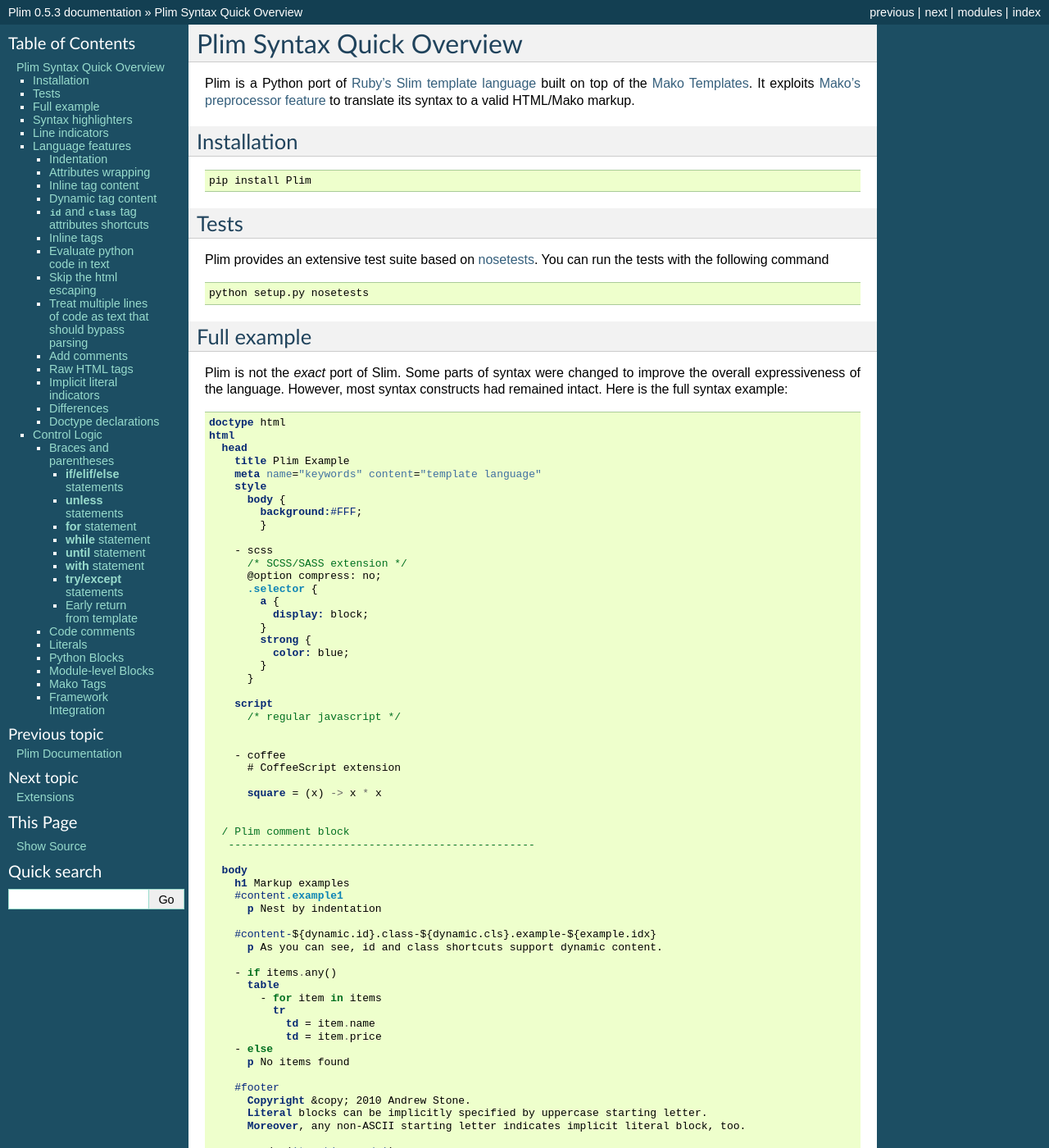
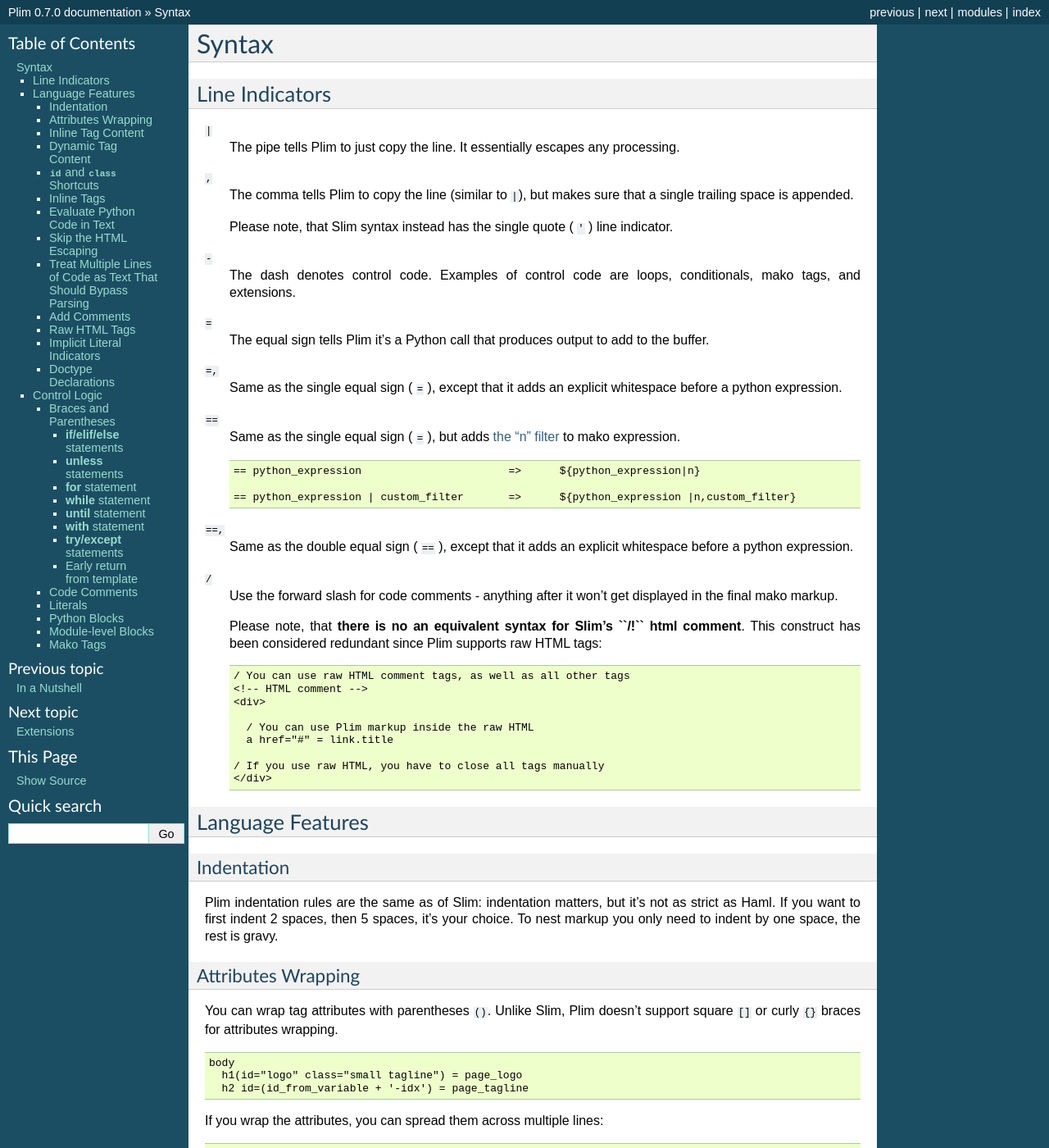
Before and after one commit to avanov/Plim, a Sphinx documentation site: the page built from docs/en/syntax.txt, in a window 1280 px wide and 1400 px high. Shown: the whole window at 82% size. Built offline with Sphinx 7.4.7, drawn with Linux system fonts in a browser that asks for light colours; some of the changed text lies outside the part shown.

Commit message:
Change the behaviour of ",", "=," and "==," operators.

```diff
--- a/docs/conf.py
+++ b/docs/conf.py
@@ -48,9 +48,9 @@ copyright = u'2012, Maxim Avanov'
 # built documents.
 #
 # The short X.Y version.
-version = '0.5'
+version = '0.7'
 # The full version, including alpha/beta/rc tags.
-release = '0.5.3'
+release = '0.7.0'
 
 # The language for content autogenerated by Sphinx. Refer to documentation
 # for a list of supported languages.
--- a/docs/en/syntax.txt
+++ b/docs/en/syntax.txt
@@ -1,116 +1,9 @@
-============================
- Plim Syntax Quick Overview
-============================
-
-Plim is a Python port of `Ruby's Slim template language <http://slim-lang.com/>`_
-built on top of the `Mako Templates <http://www.makotemplates.org/>`_.
-It exploits `Mako's preprocessor feature <http://docs.makotemplates.org/en/latest/usage.html?highlight=preprocessor#api-reference>`_
-to translate its syntax to a valid HTML/Mako markup.
+=======================
+ Syntax
+=======================
 
 
-Installation
-=============
-
-.. code-block:: bash
-
-   pip install Plim
-
-
-Tests
-=======
-
-Plim provides an extensive test suite based on `nosetests <http://nose.readthedocs.org/en/latest/>`_.
-You can run the tests with the following command
-
-.. code-block:: bash
-
-    python setup.py nosetests
-
-
-
-Full example
-==============================
-
-Plim is not the *exact* port of Slim. Some parts of syntax were changed to improve the overall
-expressiveness of the language. However, most syntax constructs had remained intact.
-Here is the full syntax example:
-
-.. code-block:: slim
-
-    doctype html
-    html
-      head
-        title Plim Example
-        meta name="keywords" content="template language"
-        style
-          body {
-            background:#FFF;
-            }
-
-        - scss
-          /* SCSS/SASS extension */
-          @option compress: no;
-          .selector {
-            a {
-              display: block;
-            }
-            strong {
-              color: blue;
-            }
-          }
-
-        script
-          /* regular javascript */
-
-
-        - coffee
-          # CoffeeScript extension
-
-          square = (x) -> x * x
-
-
-      / Plim comment block
-       ------------------------------------------------
-
-      body
-        h1 Markup examples
-        #content.example1
-          p Nest by indentation
-
-        #content-${dynamic.id}.class-${dynamic.cls}.example-${example.idx}
-          p As you can see, id and class shortcuts support dynamic content.
-
-        - if items.any()
-          table
-            - for item in items
-              tr
-                td = item.name
-                td = item.price
-        - else
-          p No items found
-
-        #footer
-          Copyright &copy; 2010 Andrew Stone.
-          Literal blocks can be implicitly specified by uppercase starting letter.
-          Moreover, any non-ASCII starting letter indicates implicit literal block, too.
-
-        = render('tracking_code')
-
-        script
-          /* "script" and "style" blocks do not require explicit literal indicator "|"  */
-          $(content).do_something();
-
-
-Syntax highlighters
-======================
-
-At this moment, Plim doesn't have syntax highlighters.
-
-But, at a starting point, you can use `Slim syntax highlighters <https://github.com/stonean/slim#syntax-highlighters>`_.
-Most of the Plim syntax is the same as of Slim.
-
-
-Line indicators
+Line Indicators
 ==================
 
 ``|``
@@ -129,7 +22,8 @@ Line indicators
   The equal sign tells Plim it's a Python call that produces output to add to the buffer.
 
 ``=,``
-  Same as the single equal sign ( ``=`` ), except that it adds a trailing whitespace.
+  Same as the single equal sign ( ``=`` ), except that it adds an explicit whitespace
+  before a python expression.
 
 ``==``
   Same as the single equal sign ( ``=`` ), but adds `the "n" filter <http://docs.makotemplates.org/en/latest/filtering.html>`_
@@ -143,7 +37,8 @@ Line indicators
 
 
 ``==,``
-  Same as the double equal sign ( ``==`` ), except that it adds a trailing whitespace.
+  Same as the double equal sign ( ``==`` ), except that it adds an explicit whitespace
+  before a python expression.
 
 ``/``
   Use the forward slash for code comments - anything after it won't get displayed in the final mako markup.
@@ -165,7 +60,7 @@ Line indicators
       </div>
 
 
-Language features
+Language Features
 ==================
 
 
@@ -177,7 +72,7 @@ If you want to first indent 2 spaces, then 5 spaces, it's your choice. To nest m
 indent by one space, the rest is gravy.
 
 
-Attributes wrapping
+Attributes Wrapping
 ---------------------------------
 
 You can wrap tag attributes with parentheses ``()``. Unlike Slim, Plim doesn't support square ``[]`` or
@@ -205,7 +100,7 @@ If you wrap the attributes, you can spread them across multiple lines:
       ) = page_tagline
 
 
-Inline tag content
+Inline Tag Content
 ---------------------
 
 You can put content on the same line with the tag:
@@ -230,7 +125,7 @@ Or nest it. Note: Use either a pipe or `Implicit literal indicators `_
         Yes, Welcome to my site
 
 
-Dynamic tag content
+Dynamic Tag Content
 --------------------------------
 
 You can make the call on the same line
@@ -250,7 +145,7 @@ Or nest it.
         = page_headline
 
 
-``id`` and ``class`` tag attributes shortcuts
+``id`` and ``class`` Shortcuts
 -------------------------------------------
 
 You can specify the id and class attributes in the following shortcut form.
@@ -302,7 +197,7 @@ this is the same as
         = show_content
 
 
-Inline tags
+Inline Tags
 ------------
 
 Sometimes you may want to be a little more compact and inline the tags.
@@ -323,7 +218,7 @@ For readability, don't forget you can wrap the attributes.
       li: a(href="/b") B link
 
 
-Evaluate python code in text
+Evaluate Python Code in Text
 -------------------------------
 
 Use standard `mako expression syntax <http://docs.makotemplates.org/en/latest/syntax.html#expression-substitution>`_.
@@ -346,7 +241,7 @@ tag (or Plim's ``-text`` equivalent for blocks of mako syntax examples), or this
       h1 Welcome ${'${current_user.name}'} to the show.
 
 
-Skip the html escaping
+Skip the HTML Escaping
 ------------------------
 
 Use either a double equal sign
@@ -367,7 +262,7 @@ or the explicit ``| n`` filter at the end of the expression
         = page_headline | n
 
 
-Treat multiple lines of code as text that should bypass parsing
+Treat Multiple Lines of Code as Text That Should Bypass Parsing
 ------------------------------------------------------------------
 
 Use a pipe ( ``|`` ) or comma ( ``,`` ) or implicit literal indicator to start the escape.
@@ -416,7 +311,7 @@ The left margin is set to the zero. Any additional spaces will be copied over.
                 And so on...
 
 
-Add comments
+Add Comments
 ---------------
 
 Use ``/`` for code comments
@@ -429,7 +324,7 @@ Use ``/`` for code comments
           Neither does this line.
 
 
-Raw HTML tags
+Raw HTML Tags
 --------------
 
 It is particularly useful in situations like the following
@@ -447,51 +342,14 @@ It is particularly useful in situations like the following
       </div>
 
 
-Implicit literal indicators
+Implicit Literal Indicators
 ----------------------------
 
+Literal blocks can be implicitly specified by uppercase starting letter.
+Moreover, any non-ASCII starting letter indicates an implicit literal block, too.
 
 
-Differences
-----------------
-
--   Original Slim has the ``'``, ``='``, and ``=='`` `line indicators <https://github.com/stonean/slim#line-indicators>`_.
-    The same behaviour in Plim can be achieved by the following constructs:
-
-    .. code-block:: slim
-
-        , value
-        =, value
-        ==, value
-
-
--   There is only one type of parentheses for wrapping tag attributes - ``()``. Unlike Slim,
-    Plim doesn't support square or curly braces. However, of course, you can use them in any
-    regular python code:
-
-    .. code-block:: slim
-
-        / For attributes wrapping we can use only parentheses
-        p(title="Link Title")
-            h1 class=(item.id == 1 and 'one' or 'unknown') Title
-
-            / Square and curly braces are allowed only in Python and Mako expressions
-            a#idx-${item.id} href=item.get_link(**{'argument': 'value'}) = item.attrs['title']
-
-
--   In Plim, all html tags **MUST** be written in lowercase.
-
-    .. code-block:: slim
-
-        doctype 5
-        html
-            head
-                title Page Title
-            body
-                p Hello World
-
-
-Doctype declarations
+Doctype Declarations
 --------------------
 
 .. code-block:: slim
@@ -505,7 +363,7 @@ Control Logic
 ==============
 
 
-Braces and parentheses
+Braces and Parentheses
 ----------------------
 
 
@@ -541,7 +399,7 @@ Early return from template
 ~~~~~~~~~~~~~~~~~~~~~~~~~~
 
 
-Code comments
+Code Comments
 --------------
 
 .. code-block:: slim
@@ -553,8 +411,18 @@ Code comments
 Literals
 ---------
 
-You can specify either explicit or implicit literal blocks. The difference is whether you
-add an explicit pipe "|" character or use any of the implicit triggers
+You can specify either explicit or implicit literal blocks. The difference is,
+whether you prepend a block with the explicit pipe char ``|`` or start it by one
+of the implicit triggers:
+
+- uppercase ASCII letter;
+- any non-ASCII letter;
+- digit without prefixed positive/negative signs;
+- HTML-escaped characters, for example ``&nbsp;``;
+- Mako open brace sequence ``${``;
+- open square brace ``[``;
+- open parenthesis ``(``;
+- any unicode character outside the range of U0021 - U007E (ASCII 33 - 126).
 
 
 Python Blocks
@@ -598,6 +466,4 @@ Module-level Blocks
 Mako Tags
 ----------
 
-
-Framework Integration
----------------------
+`Tags <http://docs.makotemplates.org/en/latest/syntax.html#tags>`_
--- a/docs/index.txt
+++ b/docs/index.txt
@@ -10,8 +10,10 @@
 .. toctree::
    :maxdepth: 3
 
+   en/nutshell.txt
    en/syntax.txt
    en/extensions.txt
+   en/frameworks.txt
    en/license.txt
    en/authors.txt
    en/related.txt
--- a/setup.py
+++ b/setup.py
@@ -5,7 +5,7 @@ from setuptools import setup
 
 setup(
     name='Plim',
-    version='0.5.3',
+    version='0.7.0',
     packages=find_packages(exclude=['tests']),
     # Plim is a preprocessor for Mako template language.
     # But it doesn't depend on the Mako package itself.
```
Also changed, not shown: docs/en/frameworks.txt (added, +7 -0 lines), docs/en/nutshell.txt (added, +241 -0 lines), 9 other files.
